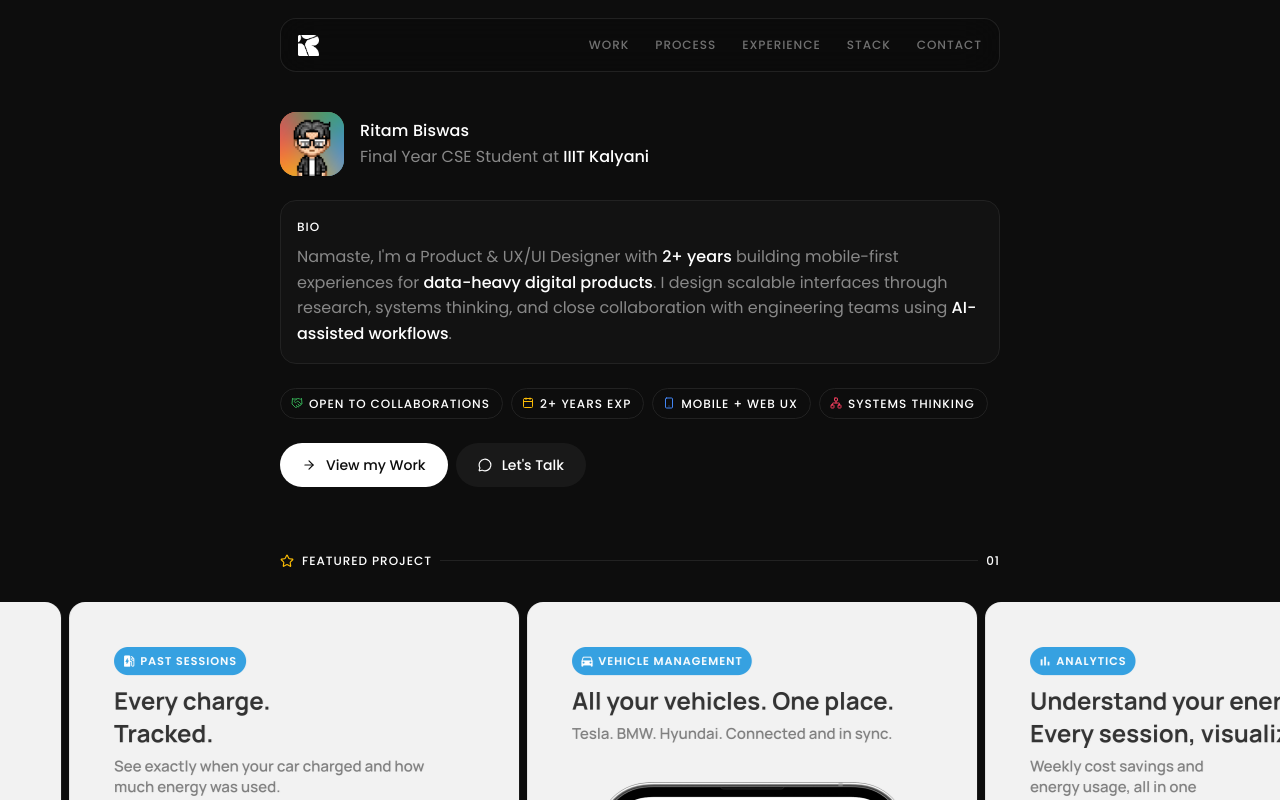
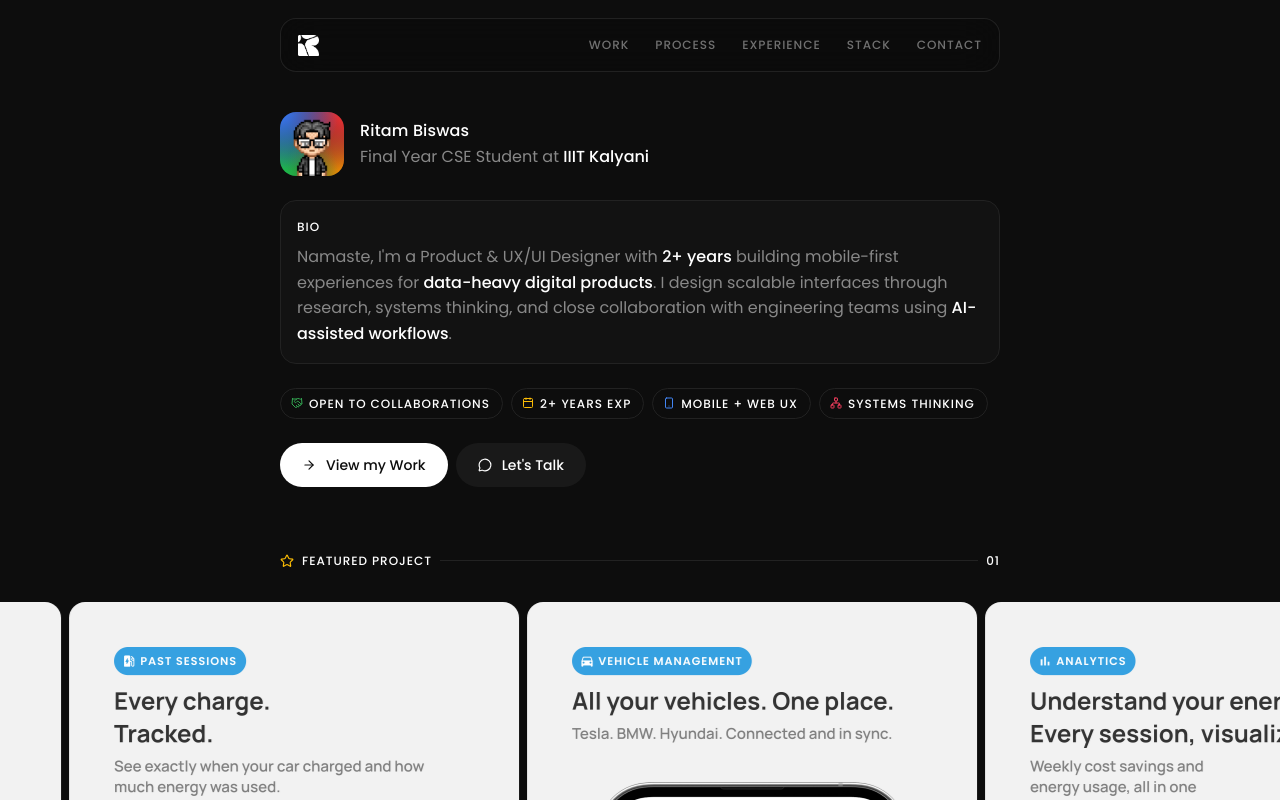
Before and after one commit to RITAMBISWAS404/PORTFOLIO-2026, a Next.js app: page / in a window 1280 px wide. Shown: the top 800 px of the page. Built offline with nearby package versions, Linux system fonts and the light colour scheme.

Commit message:
Vibrant mesh gradient on avatar background

```diff
--- a/sections/Hero.tsx
+++ b/sections/Hero.tsx
@@ -36,10 +36,14 @@ function Avatar() {
     <div ref={ref} onMouseMove={move} onMouseLeave={leave}
       style={{position:"relative",width:64,height:64,flexShrink:0}}>
       <motion.div style={{width:64,height:64,borderRadius:16,overflow:"hidden",transform,
-        background:"conic-gradient(from 71deg,#34a853,#4285f4,#fbbc05,#f43f5e,#34a853)"}}>
-        <div style={{position:"absolute",inset:0,
-          background:"conic-gradient(from 71deg,#34a853,#4285f4,#fbbc05,#f43f5e,#34a853)",
-          filter:"blur(8px)",opacity:1,animation:"aura 8s linear infinite"}}/>
+        background:[
+          "radial-gradient(circle at 0% 0%,   #3d7fff 0%, transparent 65%)",
+          "radial-gradient(circle at 100% 0%,  #ff3333 0%, transparent 65%)",
+          "radial-gradient(circle at 0% 100%,  #1ecc4e 0%, transparent 65%)",
+          "radial-gradient(circle at 100% 100%, #ff9500 0%, transparent 65%)",
+          "#1a1a2e",
+        ].join(",")}}>
+        <div style={{position:"absolute",inset:0}}/>
         <img src="/images/avatar.png"
           alt="Ritam Biswas"
           style={{position:"absolute",inset:0,width:"100%",height:"100%",objectFit:"cover",borderRadius:16}}/>
@@ -113,7 +117,6 @@ export default function Hero() {
         </motion.div>
       </motion.div>
 
-      <style>{`@keyframes aura{from{transform:scale(2.2) rotate(0deg)}to{transform:scale(2.2) rotate(360deg)}}`}</style>
     </section>
   );
 }
```
